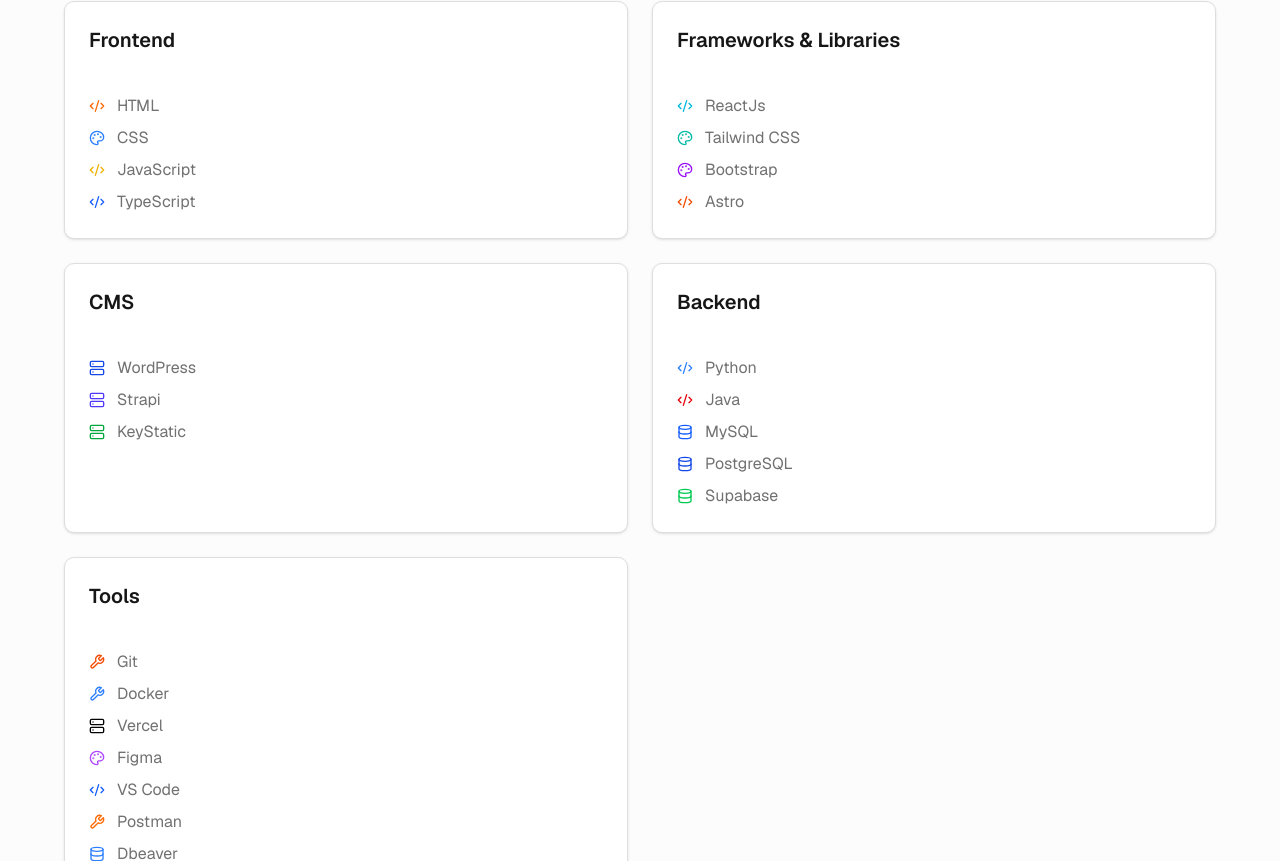
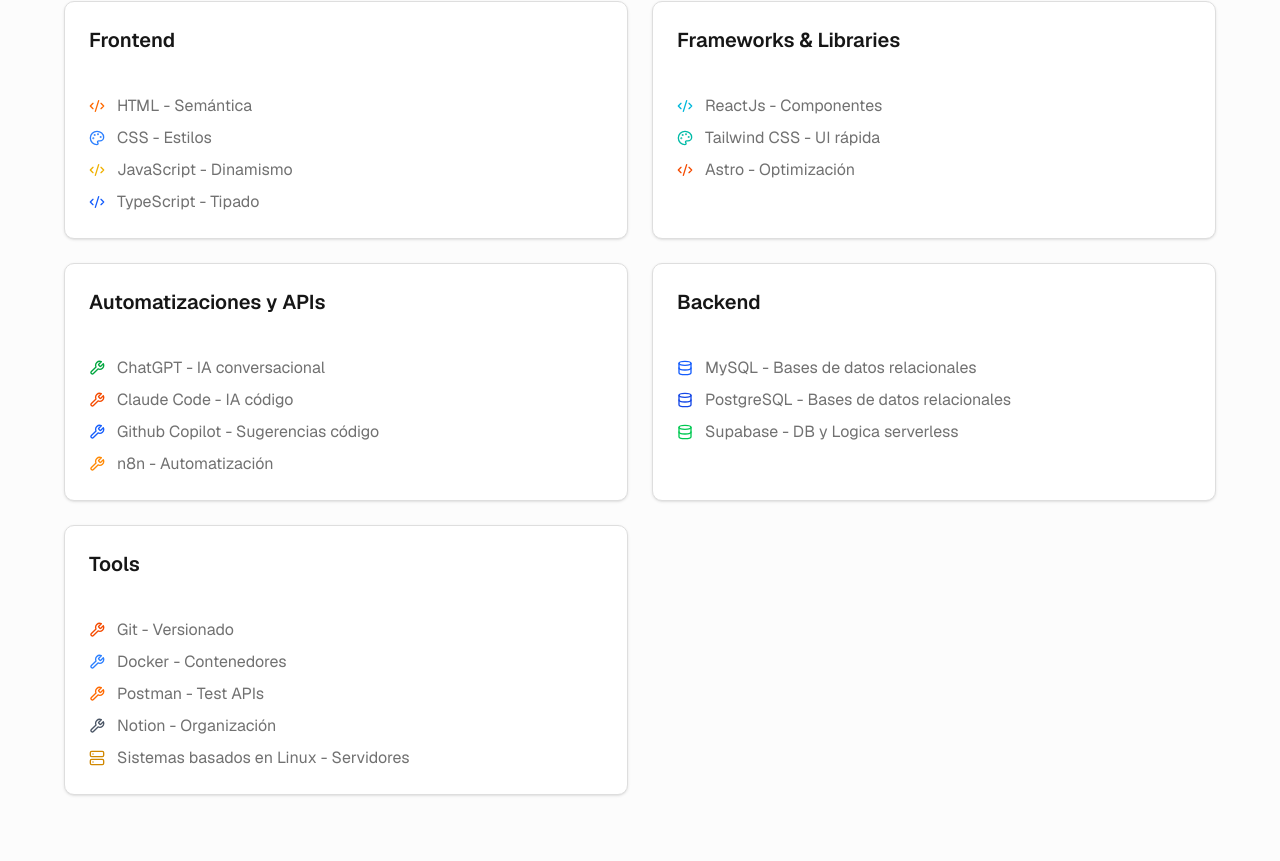
Before and after one commit to RamiroMoralesdev/mysite, a Next.js app: page / in a window 1280 px wide. Shown: the part 1839-2700 px from the top of the page. Built offline with nearby package versions, Linux system fonts and the light colour scheme.

Commit message:
feat: update About and Skills components with enhanced descriptions and new skill categories

```diff
--- a/components/about.tsx
+++ b/components/about.tsx
@@ -8,15 +8,15 @@ const terminalLines = [
   { type: "command", text: "$ cat bio.txt" },
   {
     type: "output",
-    text: "Soy un desarrollador apasionado por crear soluciones digitales elegantes y funcionales.",
+    text: "No solo desarrollo interfaces. Construyo productos digitales con un objetivo claro: convertir ideas en soluciones reales que generen impacto.",
   },
   {
     type: "output",
-    text: "Cuento con una sólida formación en Desarrollo web y Diseño Grafico, lo que me permite crear interfaces web modernas, funcionales y optimizadas para diferentes dispositivos.",
+    text: "Soy Frontend Developer & Designer, enfocado en crear experiencias modernas, funcionales y centradas en el usuario, combinando diseño, rendimiento y buenas prácticas.",
   },
   {
     type: "output",
-    text: "que no solo lucen bien, sino que también ofrecen una experiencia de usuario excepcional.",
+    text: "Me interesa crear, aprender y llevar ideas a la realidad. No me conformo con lo básico: busco construir soluciones que funcionen, escalen y aporten valor real.",
   },
   { type: "cursor", text: "" },
 ]
--- a/components/skills.tsx
+++ b/components/skills.tsx
@@ -17,17 +17,9 @@ const getSkillIcon = (skill: string) => {
     // Frameworks & Libraries
     "ReactJs": <Code2 className="w-4 h-4 text-cyan-500" />,
     "Tailwind CSS": <Palette className="w-4 h-4 text-teal-500" />,
-    "Bootstrap": <Palette className="w-4 h-4 text-purple-600" />,
     "Astro": <Code2 className="w-4 h-4 text-orange-600" />,
 
-    // CMS
-    "WordPress": <Server className="w-4 h-4 text-blue-700" />,
-    "Strapi": <Server className="w-4 h-4 text-indigo-600" />,
-    "KeyStatic": <Server className="w-4 h-4 text-green-600" />,
-
     // Backend
-    "Python": <Code2 className="w-4 h-4 text-blue-500" />,
-    "Java": <Code2 className="w-4 h-4 text-red-600" />,
     "MySQL": <Database className="w-4 h-4 text-blue-600" />,
     "PostgreSQL": <Database className="w-4 h-4 text-blue-700" />,
     "Supabase": <Database className="w-4 h-4 text-green-500" />,
@@ -35,15 +27,17 @@ const getSkillIcon = (skill: string) => {
     // Tools
     "Git": <Wrench className="w-4 h-4 text-orange-600" />,
     "Docker": <Wrench className="w-4 h-4 text-blue-500" />,
-    "Vercel": <Server className="w-4 h-4 text-black dark:text-white" />,
-    "Figma": <Palette className="w-4 h-4 text-purple-500" />,
-    "VS Code": <Code2 className="w-4 h-4 text-blue-600" />,
     "Postman": <Wrench className="w-4 h-4 text-orange-500" />,
-    "Dbeaver": <Database className="w-4 h-4 text-blue-500" />,
-    "BUN, NPM, PNPM": <Wrench className="w-4 h-4 text-orange-500" />,
-    "Netbeans": <Code2 className="w-4 h-4 text-green-600" />,
     "Notion": <Wrench className="w-4 h-4 text-gray-600" />,
     "Sistemas basados en Linux": <Server className="w-4 h-4 text-yellow-600" />,
+
+
+    // IA
+    "ChatGPT": <Wrench className="w-4 h-4 text-green-600" />,
+    "Claude Code": <Wrench className="w-4 h-4 text-orange-600" />,
+    "Github Copilot": <Wrench className="w-4 h-4 text-blue-600" />,
+    "n8n": <Wrench className="w-4 h-4 text-orange-400" />,
+
   }
 
   return icons[skill] || <Code2 className="w-4 h-4 text-gray-500" />
@@ -52,23 +46,47 @@ const getSkillIcon = (skill: string) => {
 const skills = [
   {
     category: "Frontend",
-    items: ["HTML", "CSS", "JavaScript", "TypeScript" ],
+    items: [
+      "HTML - Semántica",
+      "CSS - Estilos",
+      "JavaScript - Dinamismo",
+      "TypeScript - Tipado"
+    ],
   },
   {
     category: "Frameworks & Libraries",
-    items: ["ReactJs",  "Tailwind CSS", "Bootstrap", "Astro"],
+    items: [
+      "ReactJs - Componentes",
+      "Tailwind CSS - UI rápida",
+      "Astro - Optimización"
+    ],
   },
   {
-    category: "CMS",
-    items: ["WordPress", "Strapi", "KeyStatic"],
+    category: "Automatizaciones y APIs",
+    items: [
+        "ChatGPT - IA conversacional",
+        "Claude Code - IA código",
+        "Github Copilot - Sugerencias código",
+        "n8n - Automatización"
+    ],
   },
   {
     category: "Backend",
-    items: ["Python", "Java", "MySQL", "PostgreSQL", "Supabase"],
+    items: [
+      "MySQL - Bases de datos relacionales",
+      "PostgreSQL - Bases de datos relacionales",
+      "Supabase - DB y Logica serverless"
+    ],
   },
   {
     category: "Tools",
-    items: ["Git", "Docker", "Vercel", "Figma", "VS Code", "Postman", "Dbeaver", "BUN, NPM, PNPM", "Vite", "Netbeans", "Notion", "Sistemas basados en Linux"],
+    items: [
+        "Git - Versionado",
+        "Docker - Contenedores",
+        "Postman - Test APIs",
+        "Notion - Organización",
+        "Sistemas basados en Linux - Servidores"
+    ],
   },
 ]
 
@@ -106,12 +124,15 @@ export function Skills() {
               <Card key={skill.category} className="p-6 bg-card border-border">
                 <h3 className="text-xl font-semibold text-foreground mb-4">{skill.category}</h3>
                 <ul className="space-y-2">
-                  {skill.items.map((item) => (
-                    <li key={item} className="text-muted-foreground flex items-center gap-3">
-                      {getSkillIcon(item)}
+                  {skill.items.map((item) => {
+                    const key = item.split(" - ")[0] || item;
+                    return (
+                      <li key={key} className="text-muted-foreground flex items-center gap-3">
+                        {getSkillIcon(key)}
                         <span>{item}</span>
                       </li>
-                  ))}
+                    );
+                  })}
                 </ul>
               </Card>
             ))}
@@ -119,19 +140,22 @@ export function Skills() {
         ) : (
           <div className="grid grid-cols-2 md:grid-cols-4 lg:grid-cols-6 gap-4">
             {skills.flatMap((skill) =>
-              skill.items.map((item) => (
+              skill.items.map((item) => {
+                const key = item.split(" - ")[0] || item;
+                return (
                   <div
-                  key={item}
+                    key={key}
                     className="flex flex-col items-center justify-center p-6 bg-card border border-border rounded-lg hover:border-accent transition-colors group"
                   >
                     <div className="w-12 h-12 bg-accent/10 rounded-lg flex items-center justify-center mb-3 group-hover:bg-accent/20 transition-colors">
-                    {getSkillIcon(item)}
+                      {getSkillIcon(key)}
                     </div>
                     <span className="text-sm text-center text-muted-foreground group-hover:text-foreground transition-colors">
                       {item}
                     </span>
                   </div>
-              )),
+                );
+              })
             )}
           </div>
         )}
```
Lines whose indentation alone changed are shown as unchanged.
